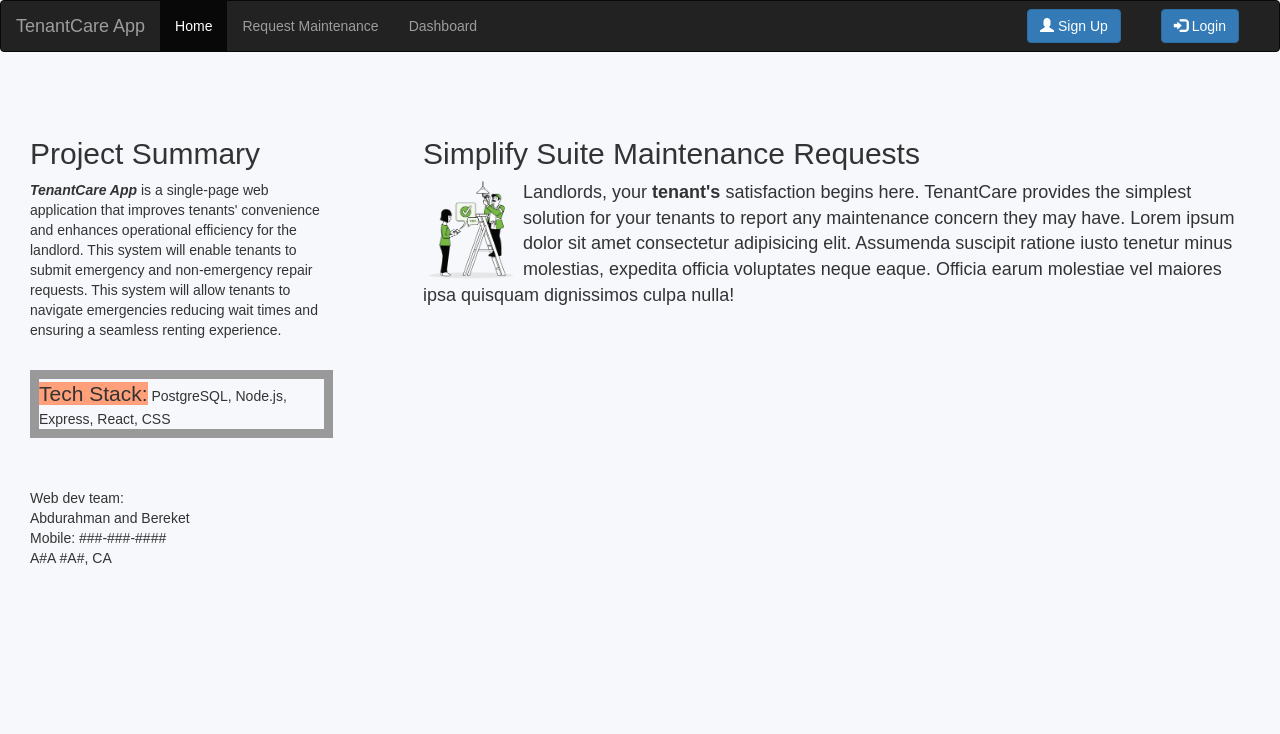
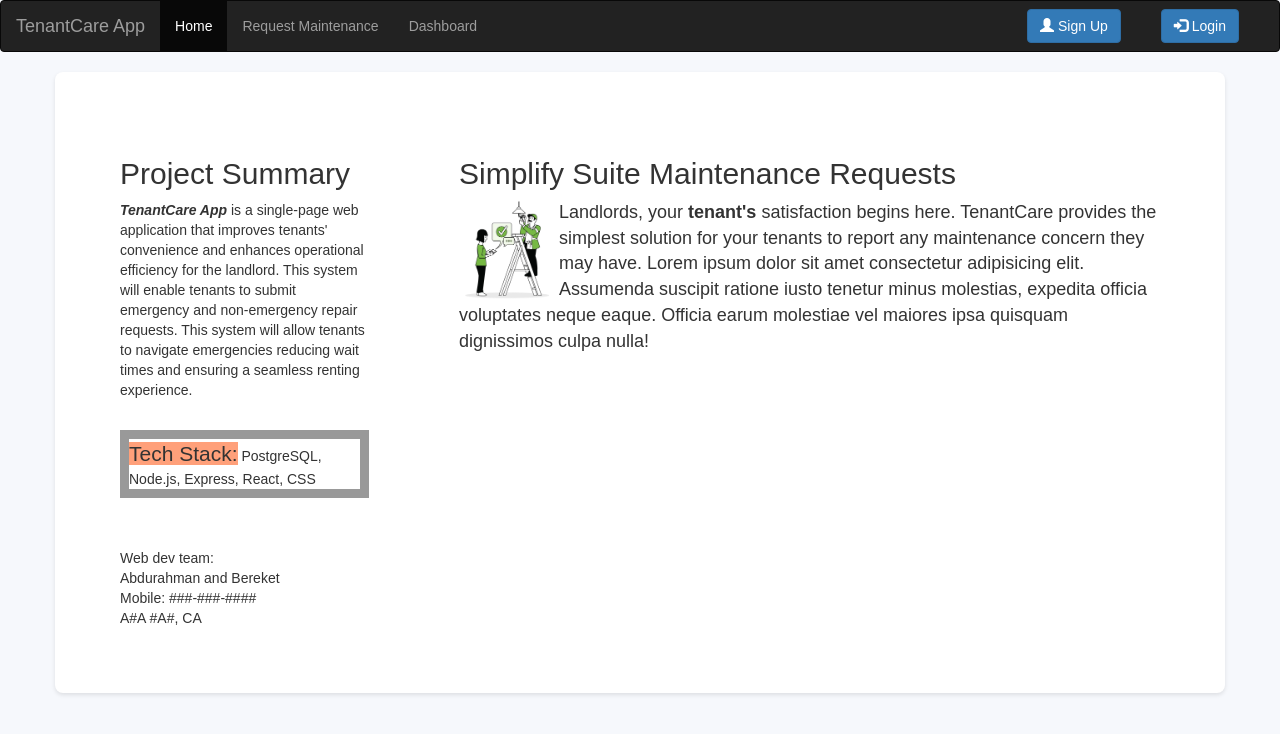
Before and after one commit to gckey/tenant-care, a React (Vite) app in the folder frontend/: page /home in a window 1280 px wide. Shown: the top 734 px of the page. Built offline with nearby package versions, Linux system fonts and the light colour scheme.

Commit message:
Style the CSS for the <div> tag

```diff
--- a/frontend/src/components/HomePage.jsx
+++ b/frontend/src/components/HomePage.jsx
@@ -11,7 +11,7 @@ const HomePage = () => {
   return (
     <>
 
-    <div className="row">
+    <div className="row container">
       <div className="column side">
         <h2>Project Summary</h2>
         <p>
```
